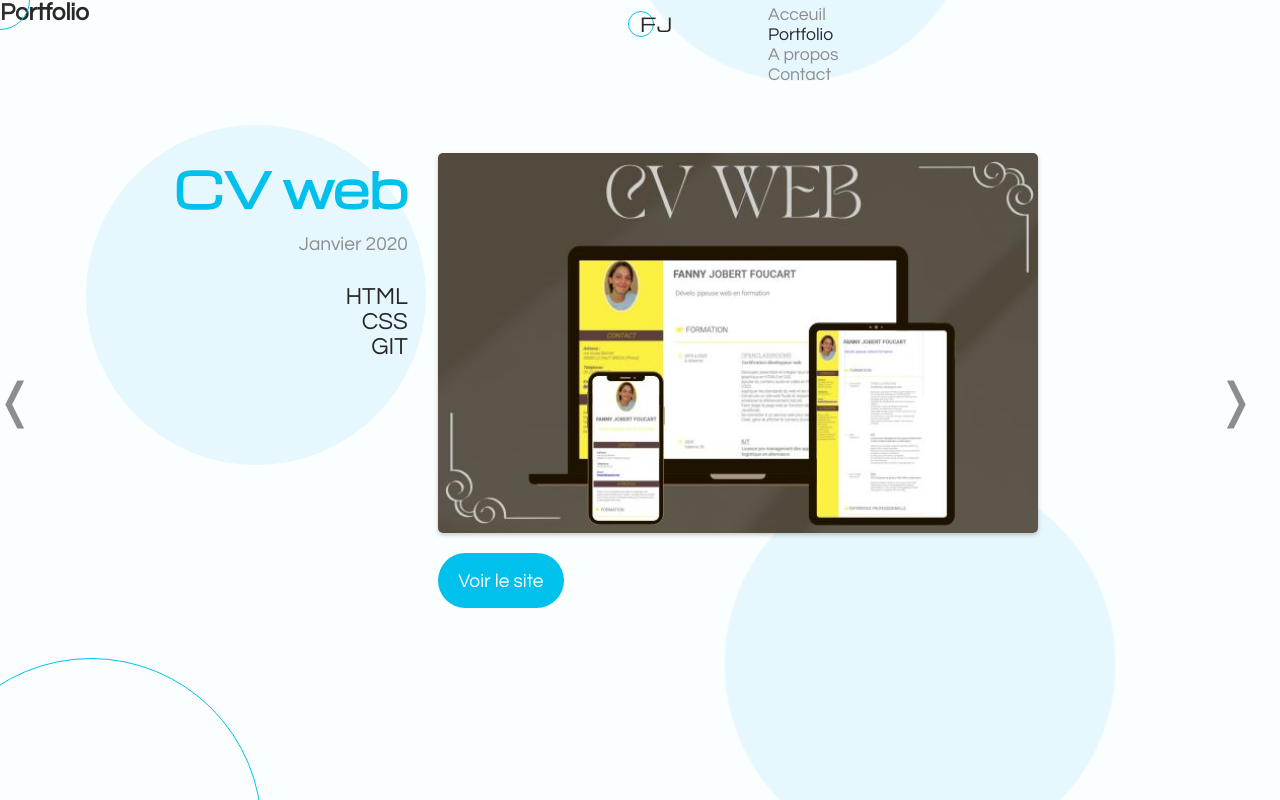
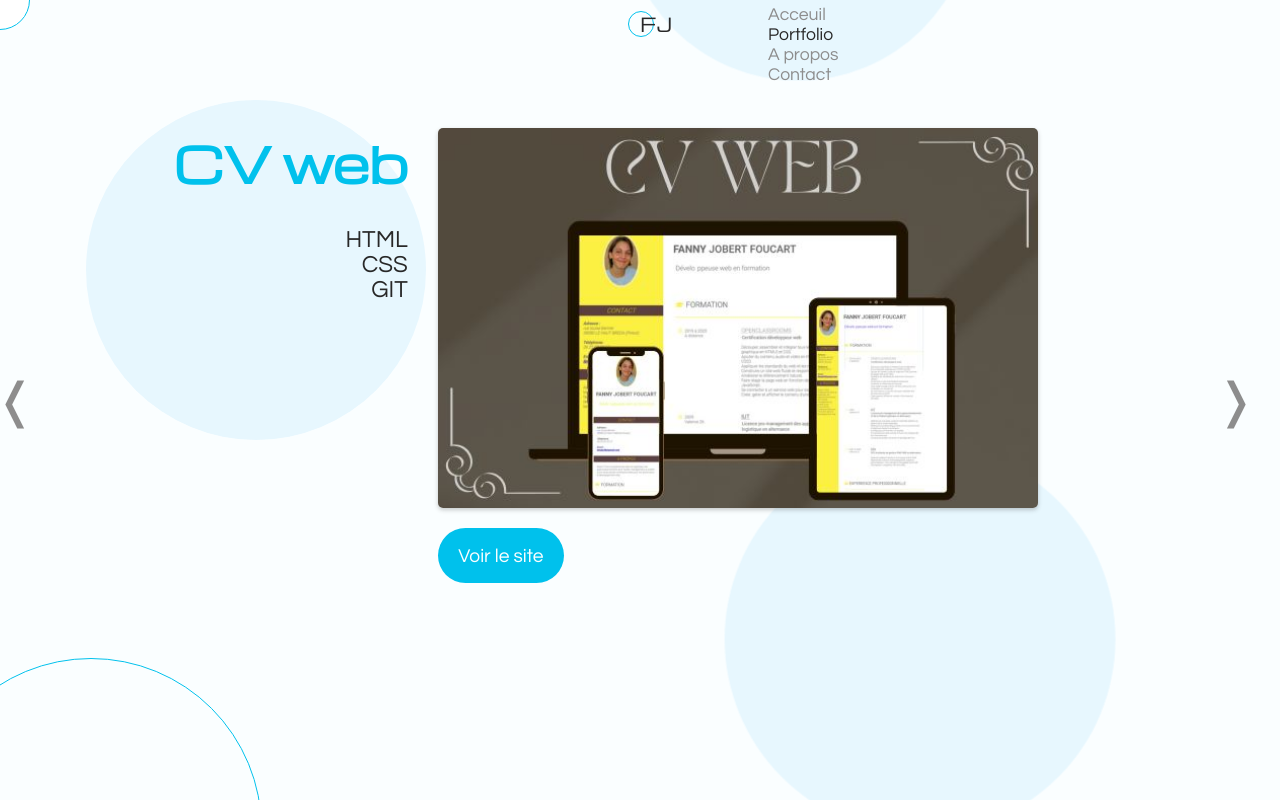
Before and after one commit to lliolla/Portfolio, a React (Vite) app: page /projects in a window 1280 px wide. Shown: the top 800 px of the page. Built offline with nearby package versions, Linux system fonts and the light colour scheme.

Commit message:
REFACTOR : modification page portfolio modification bar nav

```diff
--- a/src/components/Slide.jsx
+++ b/src/components/Slide.jsx
@@ -3,15 +3,17 @@ import { projectsData } from "../data/projectsData";
 import { motion } from "framer-motion";
 
 const Projects = (props) => {
-const [currentProject, setCurrentProject] = useState(null); // Update to null initially
+  const [currentProject, setCurrentProject] = useState(null); // Update to null initially
   const [left, setLeft] = useState();
   const [top, setTop] = useState();
   const [size, setSize] = useState();
   const [plusMinus, setPlusMinus] = useState();
   console.log(left, top, size);
+
   useEffect(() => {
-    console.log("idProject",props.idProject);
-    const project = projectsData.find(project => project.id === props.idProject);
+    const project = projectsData.find(
+      (project) => project.id === props.idProject
+    );
     setCurrentProject(project); // Update currentProject state with the found project data
     setLeft(Math.floor(Math.random() * 200 + 600) + "px");
     setTop(Math.floor(Math.random() * 200 + 150) + "px");
@@ -57,7 +59,6 @@ const [currentProject, setCurrentProject] = useState(null); // Update to null in
     return <div>Loading...</div>; // Add loading state, if needed
   }
   return (
-
     <motion.div
       className="project-main"
       initial="initial"
--- a/src/data/projectsData.js
+++ b/src/data/projectsData.js
@@ -2,7 +2,6 @@ export const projectsData = [
     {
       id: 1,
       title: "CV web",
-      date: "Janvier 2020",
       languages: ["HTML", "CSS","GIT"],
       infos:
        [ "Définir la structure d'une page web à partir d'une maquette","Intégrer du contenu conformément à une maquette","Assurer la conformité d'une page web aux standards HTML et CSS","Implémenter une interface responsive"],
@@ -13,7 +12,6 @@ export const projectsData = [
     {
       id: 2,
       title: "Oh myfood",
-      date: "Mars 2020",
       languages: ["HTML", "CSS","GIT"],
       infos:
          [ "Mettre en oeuvre des effets CSS graphiques avancés","Assurer la cohérence graphique d'un site web","Mettre en place une structure de navigation pour un site web"],
@@ -23,7 +21,6 @@ export const projectsData = [
     {
       id: 3,
       title: "La chouette agence",
-      date: "Avril 2020",
       languages: ["HTML", "CSS", "JAVASCRIPT","GIT"],
       infos:
          [ "Assurer l'accessibilité d'un site web","Écrire un code HTML et CSS maintenable","Optimiser la taille et la vitesse d’un site web","Optimiser le référencement d'un site web","Réaliser une recherche des bonnes pratiques en développement web"],
@@ -33,7 +30,6 @@ export const projectsData = [
     {
       id: 4,
       title: "Orinoco",
-      date: "Juillet 2020",
       languages: ["HTML", "CSS", "Javascript","GIT","NODEJS"],
       infos:
          [ "Créer un plan de test pour une application","Gérer des événements JavaScript","Interagir avec un web service avec JavaScript","IValider des données issues de sources externes"],
@@ -43,8 +39,17 @@ export const projectsData = [
     {
       id: 5,
       title: "So Pekocko",
-      date: "Juillet 2020",
-      languages: ["ANGULAR","GIT","NODEJS","MONGODB"],
+      languages: ["GIT","NODEJS","MONGODB"],
+      infos:
+         [ "Implémenter un modèle logique de données conformément à la réglementation",
+         "Mettre en œuvre des opérations CRUD de manière sécurisée","Stocker des données de manière sécurisée"],
+      img: "./assets/img/soekocko.jpg",
+      link: "https://github.com/lliolla/lliolla-P6-soPekocko",
+    },
+    {
+      id: 5,
+      title: "So Pekocko",
+      languages: ["GIT","NODEJS","MONGODB"],
       infos:
          [ "Implémenter un modèle logique de données conformément à la réglementation",
          "Mettre en œuvre des opérations CRUD de manière sécurisée","Stocker des données de manière sécurisée"],
@@ -54,11 +59,19 @@ export const projectsData = [
     {
       id: 6,
       title: "Groupomania",
-      date: "Juillet 2020",
-      languages: ["VUEJS","GIT","NODEJS","MYSQL"],
+      languages: ["VUEJS","GIT","NODEJS","MYSQL","SEQULIZE"],
       infos:
-         [ "Définir la structure d'une page web à partir d'une maquette","Intégrer du contenu conformément à une maquette","Assurer la conformité d'une page web aux standards HTML et CSS","Implémenter une interface responsive"],
-      img: "./assets/img/projet-4.jpg",
+         [ "Authentifer un utilisateur et maintenir sa session","Implémenter un stockage de données sécurisé en utilisant une base de données","Développer l’interface d’un site web grâce à un framework front-end"],
+      img: "./assets/img/groupomania.jpg ",
       link: "https://github.com/lliolla/P7-DW-groupomania.google.com",
     },
+    {
+        id: 7,
+        title: "TEAM NARVAL",
+        languages: ["WORDPRESS","ELEMENTOR"],
+        infos:
+           [ "Créer un site web selon une commande client","Rédaction du cahier des charges","Réalisation de la charte graphique","Développement et déploiement du site"],
+        img: "./assets/img/groupomania.jpg ",
+        link: "http://www.teamnarval.ovh/",
+      },
   ];
--- a/src/pages/Projects.jsx
+++ b/src/pages/Projects.jsx
@@ -2,7 +2,7 @@ import React, { useState } from "react";
 import Logo from "../components/Logo";
 import Mouse from "../components/Mouse";
 import Nav from "../components/Nav";
-import Slide from "../components/Slide"
+import Slide from "../components/Slide";
 import { projectsData } from "../data/projectsData";
 
 ///on creer les chevrons
@@ -14,36 +14,31 @@ const Projects = () => {
 
   const nextSlide = () => {
     setcurrentIndex(currentIndex === projectLenght - 1 ? 0 : currentIndex + 1);
-    console.log("setcurrentIndex",currentIndex);
+    console.log("setcurrentIndex", currentIndex);
   };
   const prevSlide = () => {
     setcurrentIndex(currentIndex === 0 ? projectLenght - 1 : currentIndex - 1);
-    console.log("setcurrentIndex",currentIndex);
+    console.log("setcurrentIndex", currentIndex);
   };
 
- return (
-    <main >
-
+  return (
+    <main>
       <Mouse />
       <div className="project">
         <Nav />
         <Logo />
-        <h2 >Portfolio</h2>
-        {projectsData.map((slides,index) => (
-            <div key={slides.id}>
-            {
-               index=== currentIndex &&(<Slide idProject={slides.id} />)
 
-            }
-
-            </div>
-          ))}
+        {projectsData.map((slides, index) => (
+          <div key={slides.id}>
+            {index === currentIndex && <Slide idProject={slides.id} />}
+          </div>
+        ))}
         <div className="arrow">
           <div onClick={prevSlide} className="left hover">
             <span> &#10092;</span>
           </div>
 
-              <div onClick={nextSlide} className="right hover">
+          <div onClick={nextSlide} className="right hover">
             <span> &#10093;</span>
           </div>
         </div>
```
Also changed, not shown: src/style/pages/_apropos.scss (added).
